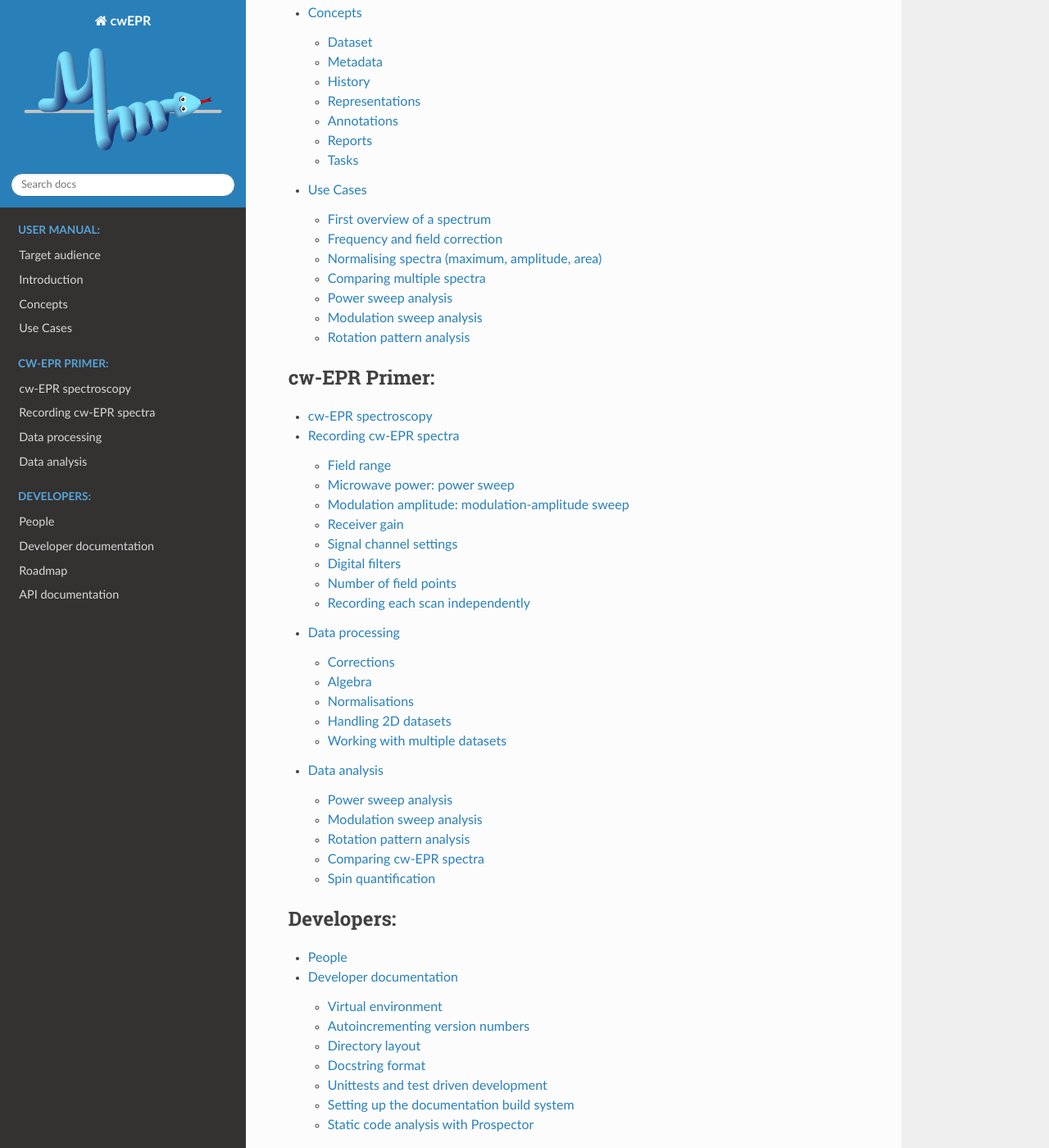
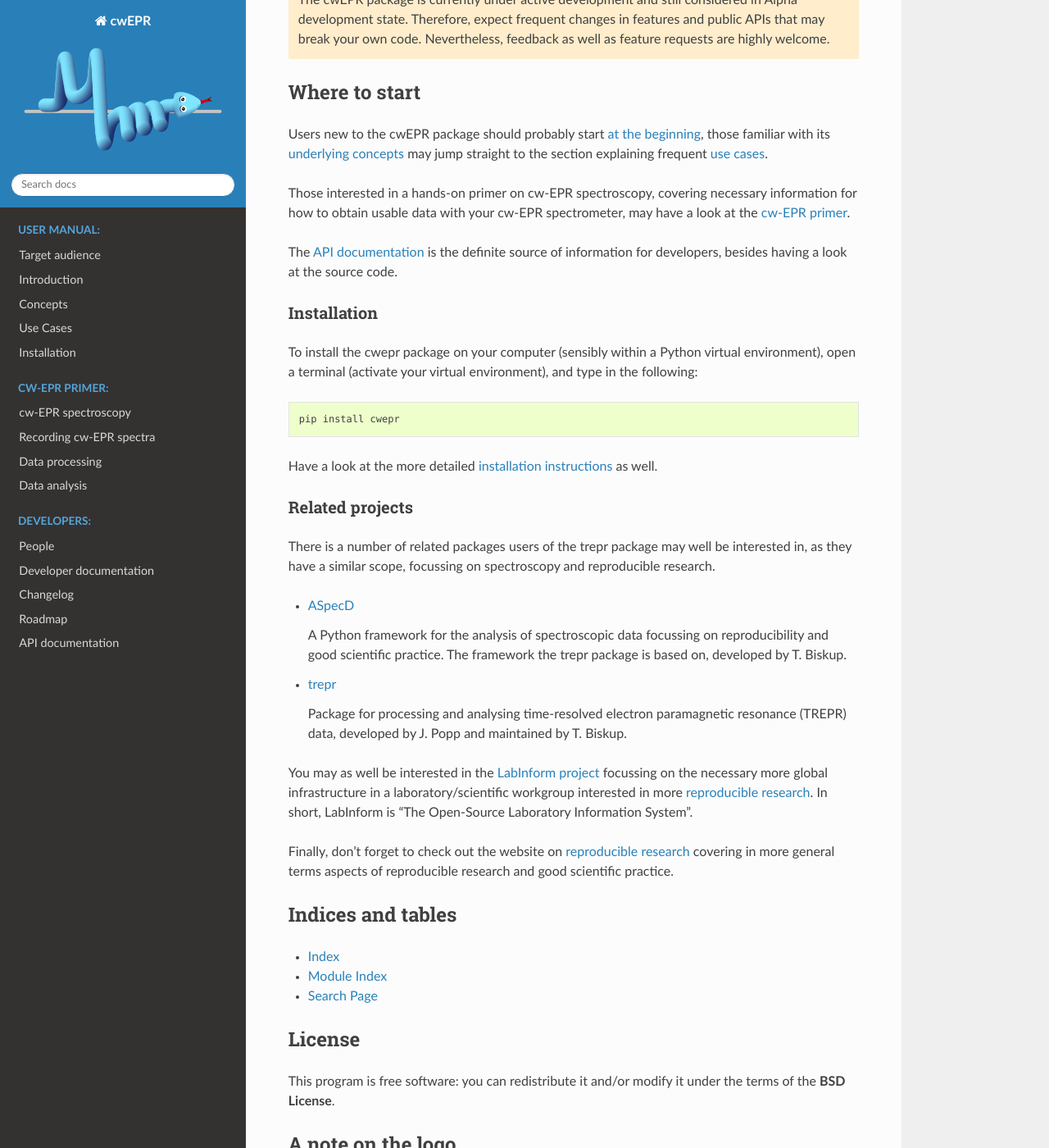
Before and after one commit to tillbiskup/cwepr, a Sphinx documentation site: the page built from docs/index.rst, in a window 1280 px wide and 1400 px high, scrolled down 1305 px. Shown: the whole window at 82% size. Built offline with Sphinx 7.4.7 and the Read the Docs theme 2.0.0, drawn with Linux system fonts in a browser that asks for light colours; some of the changed text lies outside the part shown.

Commit message:
Update documentation: add changelog and install notes

```diff
--- a/docs/index.rst
+++ b/docs/index.rst
@@ -2,7 +2,41 @@
 cwEPR documentation
 ===================
 
-Welcome! This is the documentation for cwEPR, a Python package for processing and analysis of continuous-wave electron paramagnetic resonance (cw-EPR) spectra based on the `ASpecD framework <https://www.aspecd.de/>`_. For general information see its `Homepage <https://www.cwepr.de/>`_.
+Welcome! This is the documentation for cwEPR, a Python package for **processing and analysis of continuous-wave electron paramagnetic resonance (cw-EPR) spectra** based on the `ASpecD framework <https://www.aspecd.de/>`_. For general information see its `Homepage <https://www.cwepr.de/>`_.Due to the inheritance from the ASpecD framework, all data generated with the trepr package are completely reproducible and have a complete history.
+
+What is even better: Actual data processing and analysis **no longer requires programming skills**, but is as simple as writing a text file summarising all the steps you want to have been performed on your dataset(s) in an organised way. Curious? Have a look at the following example:
+
+
+.. code-block:: yaml
+    :linenos:
+
+    default_package: cwepr
+
+    datasets:
+      - /path/to/first/dataset
+      - /path/to/second/dataset
+
+    tasks:
+      - kind: processing
+        type: FrequencyCorrection
+        properties:
+          parameters:
+            frequency: 9.8
+      - kind: aspecd.processing
+        type: BaselineCorrection
+        properties:
+          parameters:
+            order: 0
+      - kind: aspecd.singleplot
+        type: SinglePlotter1D
+        properties:
+          filename:
+            - first-dataset.pdf
+            - second-dataset.pdf
+
+
+Interested in more real-live examples? Check out the :doc:`use cases section <usecases>`.
+
 
 
 Features
@@ -10,7 +44,7 @@
 
 A list of features, not all implemented yet but aimed at for the first public release (cwEPR 0.1):
 
-* History of each processing step, automatically generated, aiming at full reproducibility
+* Fully reproducible processing of cw-EPR data
 
 * Import of EPR data from diverse sources (Bruker ESP, EMX, Elexsys; Magnettech)
 
@@ -42,19 +76,53 @@
 The :doc:`API documentation <api/index>` is the definite source of information for developers, besides having a look at the source code.
 
 
+Installation
+------------
+
+To install the cwepr package on your computer (sensibly within a Python virtual environment), open a terminal (activate your virtual environment), and type in the following:
+
+.. code-block:: bash
+
+    pip install cwepr
+
+Have a look at the more detailed :doc:`installation instructions <installing>` as well.
+
+
+Related projects
+----------------
+
+There is a number of related packages users of the trepr package may well be interested in, as they have a similar scope, focussing on spectroscopy and reproducible research.
+
+* `ASpecD <https://docs.aspecd.de/>`_
+
+  A Python framework for the analysis of spectroscopic data focussing on reproducibility and good scientific practice. The framework the trepr package is based on, developed by T. Biskup.
+
+* `trepr <https://docs.trepr.de/>`_
+
+  Package for processing and analysing time-resolved electron paramagnetic resonance (TREPR) data, developed by J. Popp and maintained by T. Biskup.
+
+You may as well be interested in the `LabInform project <https://www.labinform.de/>`_ focussing on the necessary more global infrastructure in a laboratory/scientific workgroup interested in more `reproducible research <https://www.reproducible-research.de/>`_. In short, LabInform is "The Open-Source Laboratory Information System".
+
+Finally, don't forget to check out the website on `reproducible research <https://www.reproducible-research.de/>`_ covering in more general terms aspects of reproducible research and good scientific practice.
+
+
+
 .. toctree::
    :maxdepth: 2
    :caption: User Manual:
+   :hidden:
 
    audience
    introduction
    concepts
    usecases
+   installing
 
 
 .. toctree::
    :maxdepth: 2
    :caption: cw-EPR Primer:
+   :hidden:
 
    cwepr/index
    cwepr/recording
@@ -64,9 +132,11 @@
 .. toctree::
    :maxdepth: 2
    :caption: Developers:
+   :hidden:
 
    people
    developers
+   changelog
    roadmap
    api/index
 
```
Also changed, not shown: docs/changelog.rst (added, +21 -0 lines), docs/installing.rst (added, +73 -0 lines), 2 other files.
